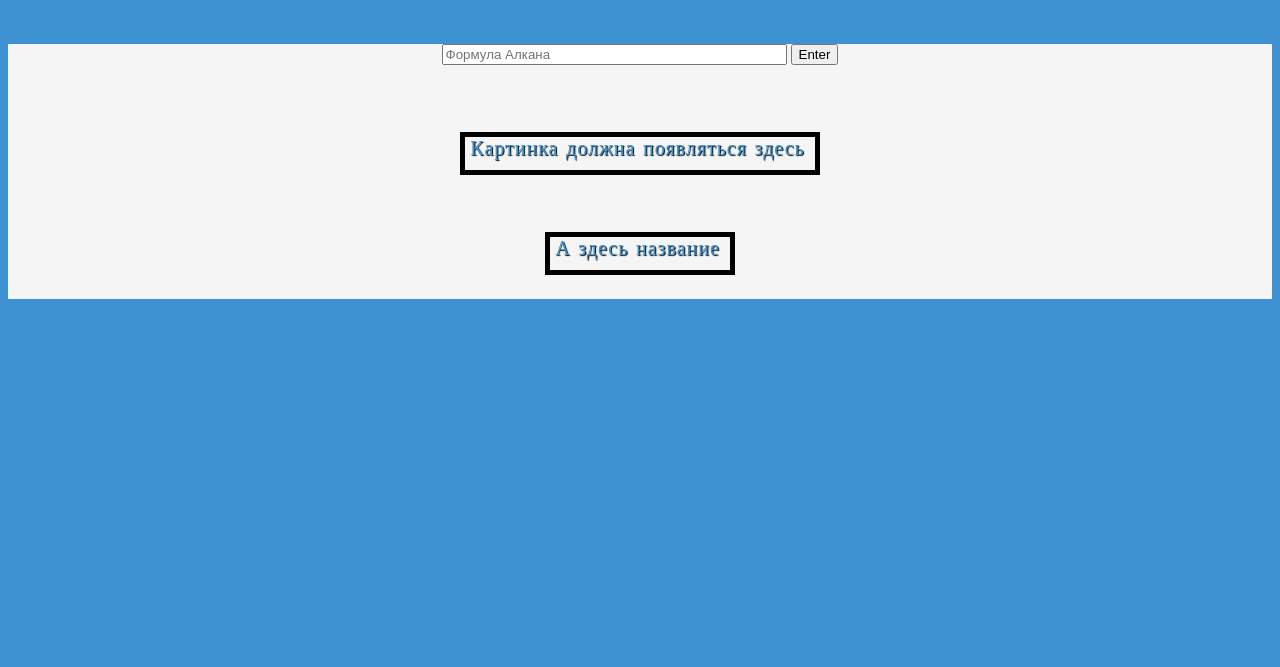
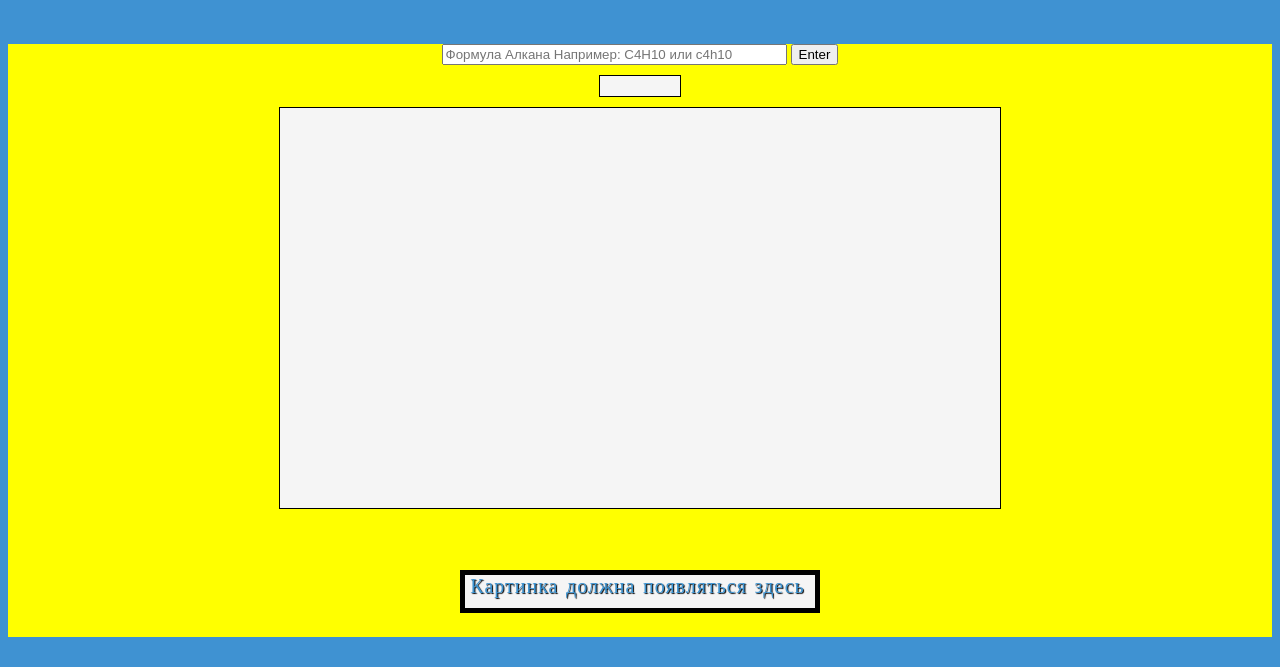
Before and after one commit to Wokiput/Site, a plain HTML site: page cod/index.html in a window 1280 px wide. Shown: the part 133-800 px from the top of the page. Drawn offline with Linux system fonts and the light colour scheme; a web font is replaced by a local one.

Commit message:
Add files via upload

```diff
--- a/cod/index.html
+++ b/cod/index.html
@@ -10,12 +10,12 @@
     </h1>
     <main>
       <form>
-        <input type = "text" id="Input"  size="40"  placeholder="Формула Алкана">
-        <input type="button" id="addButton"  value="Enter">
+        <input type = "text" id="Input" value="" onkeypress="if(event.keyCode == 13) return false;" size="40" placeholder="Формула Алкана Например: C4H10 или c4h10" >
+        <input type="button" id="addButton"  value="Enter" onclick='img()'>
+        <div id="block1" class="block1"></div>
+        <div id="block2" class="block2"></div>
       </form>
-      <ul id = "list"></ul>
       <br><main1>Картинка должна появляться здесь</main1>
-      <br><main1>А здесь название</main1>
     </main>
   </body>
 </html>
--- a/cod/script.js
+++ b/cod/script.js
@@ -1,13 +1,25 @@
 window.onload = init;
-var arr = { "0" : "Ноль", "1" : "Один", "2" : "Два", "3" : "Три", "4" : "Четыре", "feo" : "ОксидЖелеза", "6" : "Шесть", "7" : "Семь", "8" : "Восемь", "9" : "Девять"};
+var formula = { "ch4" : "Метан", "c2h6" : "Этан", "c3h8" : "Пропан", "c4h10" : "Бутан", "c5h12" : "Пентан", "c6h14" : "Гексан", "c7h16" : "Гептан", "c8h18" : "Октна", "c9h20" : "Нонан", "c10h22" : "Декан"};
+var formulaimg = {
+"ch4" : "https://github.com/Wokiput/Site/blob/Test/img/ch4.png",
+"c2h6" : "https://github.com/Wokiput/Site/blob/Test/img/c2h6.png",
+"c3h8" : "https://github.com/Wokiput/Site/blob/Test/img/c3h8.png",
+"c4h10" : "https://github.com/Wokiput/Site/blob/Test/img/c4h10.png",
+"c5h12" : "https://github.com/Wokiput/Site/blob/Test/img/c5h12.png",
+"c6h14" : "https://github.com/Wokiput/Site/blob/Test/img/c6h14.png",
+"c7h16" : "https://github.com/Wokiput/Site/blob/Test/img/c7h16.png",
+"c8h18" : "https://github.com/Wokiput/Site/blob/Test/img/c8h18.png",
+"c9h20" : "https://github.com/Wokiput/Site/blob/Test/img/c9h20.png",
+"c10h22" : "https://github.com/Wokiput/Site/blob/Test/img/c10h22.png"};
 function init(){
     var button = document.getElementById("addButton")
     button.onclick = handleButtonClick;
 }
   function handleButtonClick() {
     var stroka = document.getElementById("Input").value.toLowerCase();
-    if (arr.hasOwnProperty(stroka)){
-      document.writeln(arr[stroka]);
+    stroka = stroka.replace(/\s+/g, '');
+    if (formula.hasOwnProperty(stroka)){
+      document.getElementById('block1').innerHTML = formula[stroka];
     }
-    else document.writeln("Error");
+    else document.getElementById('block1').innerHTML = "Что-то пошло не так";
   }
--- a/cod/style.css
+++ b/cod/style.css
@@ -16,9 +16,10 @@ h1{
 }
 main{
     text-align: center;
-    background-color: whitesmoke;
+    background-color: yellow;
 }
 main1{
+    background-color: whitesmoke;
     color: #3E94D1;
     font-family: Bleeding CowboysRUS, 'Comic Sans MS';
     line-height: 100px;
@@ -29,3 +30,26 @@ main1{
     padding: 0 10px 10px 5px;
     border: 5px solid black;
 }
+.block1{
+    width: 50px;
+    background: whitesmoke;
+    padding: 10px;
+    padding-right: 20px;
+    border: solid 1px black;
+    margin: 10px;
+    text-align: center;
+    margin-left: auto;
+    margin-right: auto;
+}
+.block2{
+    display: block;
+    width: 500px;
+    background: whitesmoke;
+    padding: 200px;
+    padding-right: 20px;
+    border: solid 1px black;
+    margin: 10px;
+    text-align: center;
+    margin-left: auto;
+    margin-right: auto;
+}
```
